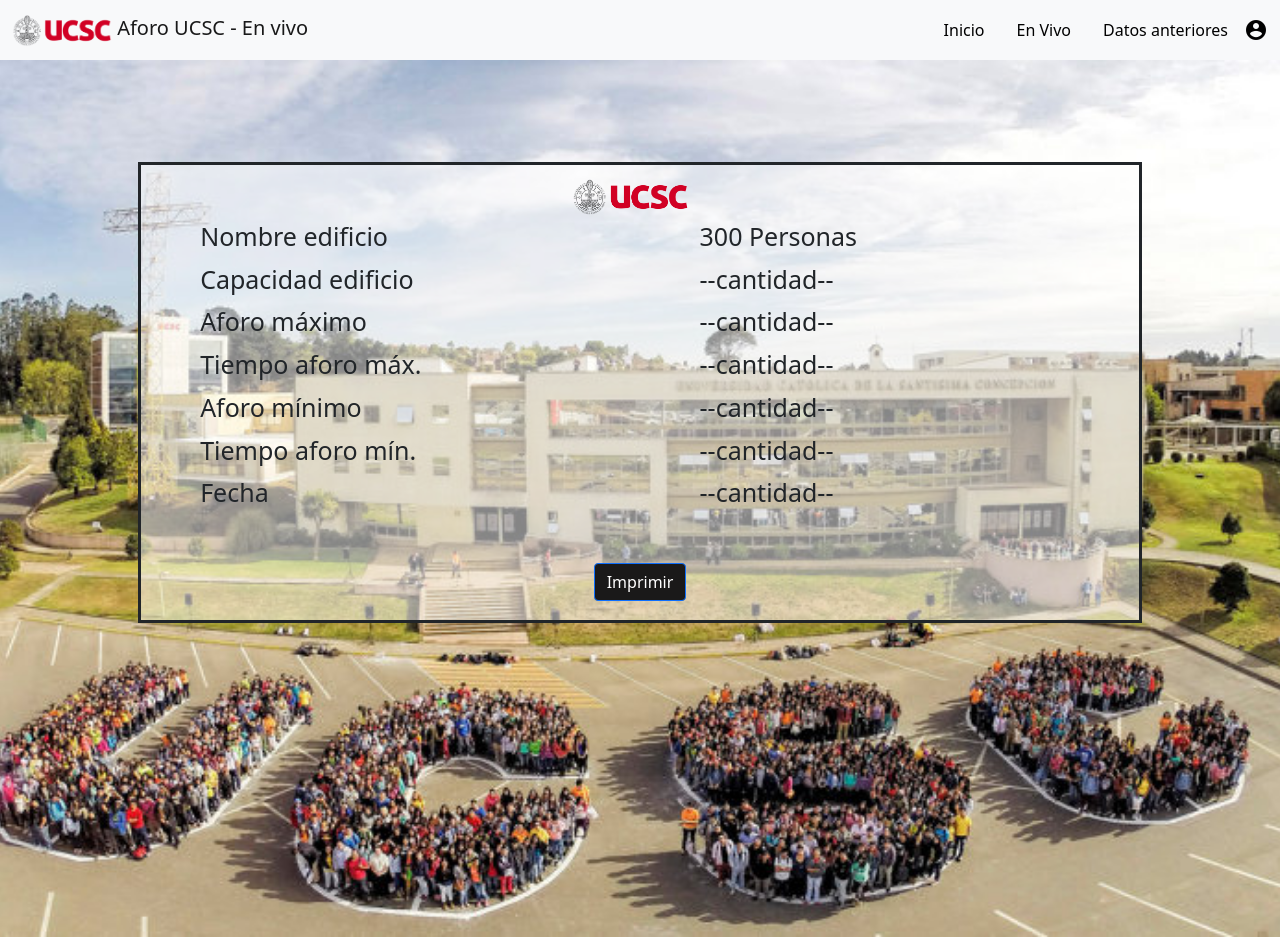
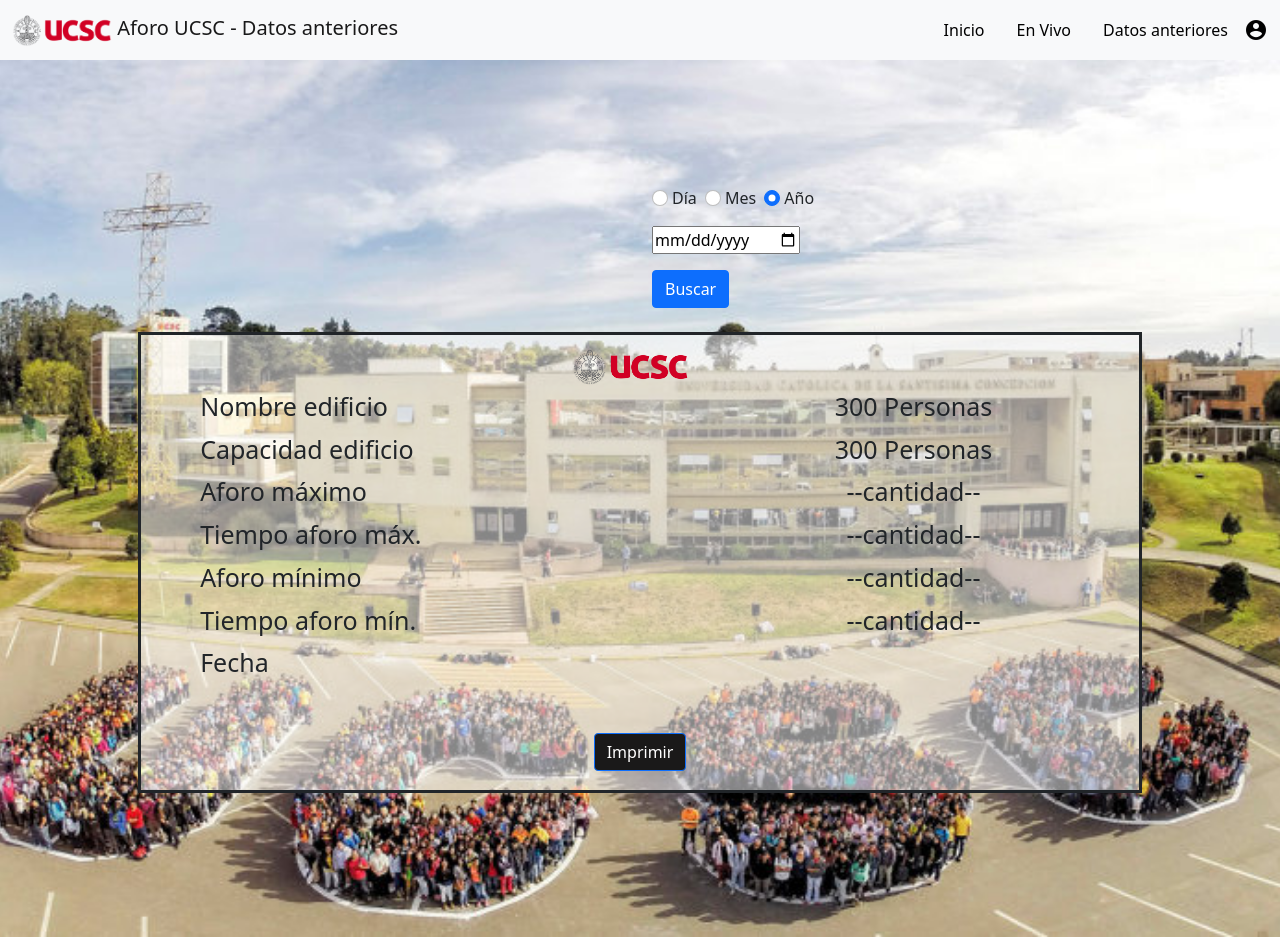
Before and after one commit to NicolasAburto/TIS---1, a PHP site: page /datosanteriores.php in a window 1280 px wide. Run offline with PHP 8.4, Linux system fonts and the light colour scheme.

Commit message:
Update datosanteriores.php

```diff
--- a/Entrega 2/datosanteriores.php
+++ b/Entrega 2/datosanteriores.php
@@ -3,7 +3,7 @@
 ?>
 
 <!DOCTYPE html>
-<html lang="en">
+<html lang="es">
 <head>
     <meta charset="UTF-8">
     <meta http-equiv="X-UA-Compatible" content="IE=edge">
@@ -19,7 +19,7 @@
         <div class="container-fluid">
             <a class="navbar-brand" href="https://www.ucsc.cl/">
                 <img src="CSS/logoucsc.png" alt="" width="100" height="33" class="d-inline-block align-text-top">
-                Aforo UCSC  - En vivo
+                Aforo UCSC - Datos anteriores
             </a>
             <ul class="nav justify-content-end">
                 <li class="nav-item">
@@ -40,12 +40,40 @@
             </ul>
         </div>
     </nav>
+
     <div class="container-fluid fondodatosanteriores">
+        <div class="row">
+            <div class="col-lg-6 col-md-5 col-sm-4"></div>
+            <div class="col-lg-6 col-md-7 col-sm-8 margen_fecha">
+                <div class="form-check d-inline-flex me-1 mb-3 mt-4">
+                    <input class="form-check-input" type="radio" name="flexRadioDefault" id="flexRadioDefault1">
+                    <label class="form-check-label ps-1" for="flexRadioDefault1">
+                        Día
+                    </label>
+                </div>
+                <div class="form-check d-inline-flex me-1">
+                    <input class="form-check-input" type="radio" name="flexRadioDefault" id="flexRadioDefault2" checked>
+                    <label class="form-check-label ps-1" for="flexRadioDefault2">
+                        Mes
+                    </label>
+                </div>
+                <div class="form-check d-inline-flex">
+                    <input class="form-check-input" type="radio" name="flexRadioDefault" id="flexRadioDefault2" checked>
+                    <label class="form-check-label ps-1" for="flexRadioDefault2">
+                        Año
+                    </label>
+                </div>
+                <br>
+                <input type="date" name="fecha_elegida" class="">
+                <br>
+                <button type="submit" value="buscar" class="btn btn-primary ms- mt-3 mb-4 buscar"  type="button">Buscar</button>
+            </div>
+        </div>
         <div class="row contenedor_datosanteriores">
             <div class="col-lg-12 col-md-12 col-sm-12">
                 <img src="CSS/logoucsc.png" alt="" class="logodatosant">
             </div>
-            <div class="col-lg-6 col-md-7 col-sm-7">
+            <div class="col-lg-6 col-md-8 col-sm-7 margendatosant">
                 <h3>Nombre edificio</h3>
                 <h3 >Capacidad edificio</h3>
                 <h3>Aforo máximo</h3>
@@ -55,22 +83,19 @@
                 <h3>Fecha</h3>
             </div>
             <div class="col-lg-6 col-md-4 col-sm-5">
-                <h3>300 Personas</h3>
-                <h3>--cantidad--</h3>
-                <h3>--cantidad--</h3>
-                <h3>--cantidad--</h3>
-                <h3>--cantidad--</h3>
-                <h3>--cantidad--</h3>
-                <h3>--cantidad--</h3>
+                <h3 align="center">300 Personas</h3>
+                <h3 align="center">300 Personas</h3>
+                <h3 align="center">--cantidad--</h3>
+                <h3 align="center">--cantidad--</h3>
+                <h3 align="center">--cantidad--</h3>
+                <h3 align="center">--cantidad--</h3>
+                <h3  align="center" name="fecha_elegida" value="fecha_elegida"></h3>
             </div>
-            <a align="center" href="../acceso.php" class="boton mt-5">
+            <a align="center" href="#" class="boton mt-5">
                 <button value="imprimir" class="btn btn-primary" type="button">Imprimir</button>
             </a>
         </div>
     </div>
-
-
-
     <script src="https://cdn.jsdelivr.net/npm/bootstrap@5.1.3/dist/js/bootstrap.bundle.min.js" integrity="sha384-ka7Sk0Gln4gmtz2MlQnikT1wXgYsOg+OMhuP+IlRH9sENBO0LRn5q+8nbTov4+1p" crossorigin="anonymous"></script>
 </body>
 </html>
```
